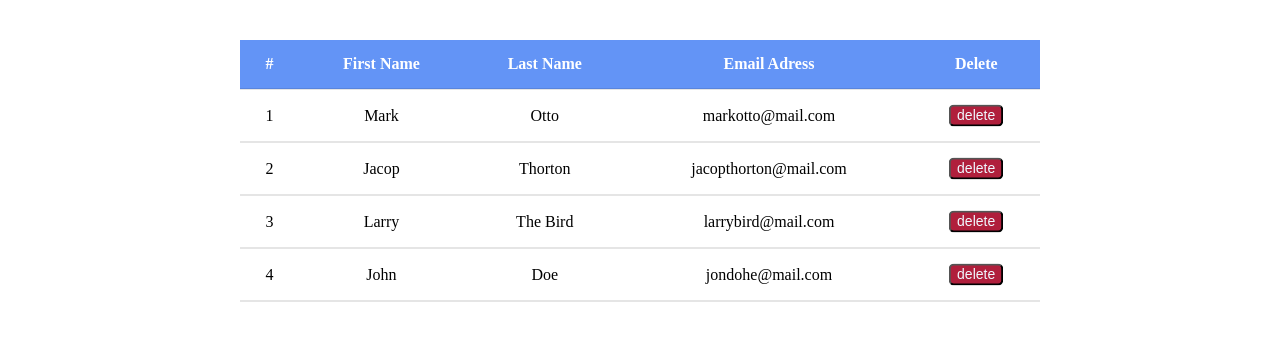
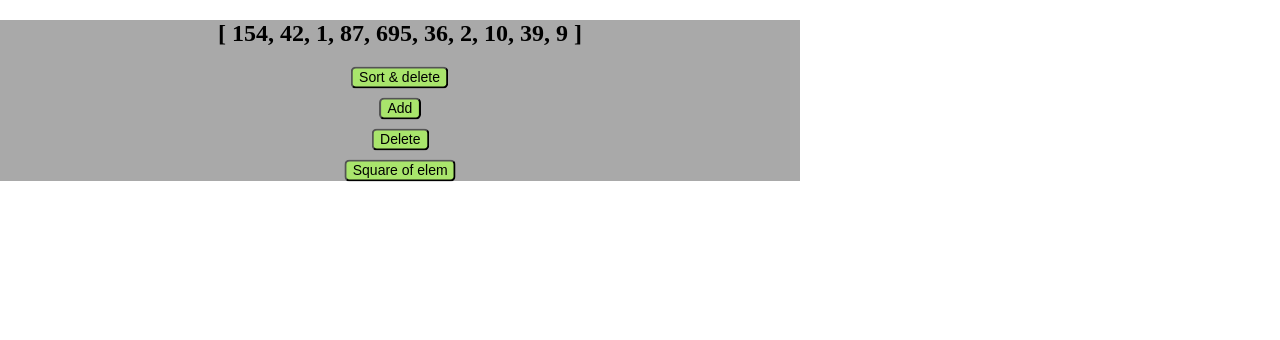
Before and after one commit to BrownEdgar/React_DESEMBER, a React (Vite) app: page / in a window 1280 px wide. Shown: the top 340 px of the page. Built offline with nearby package versions, Linux system fonts and the light colour scheme.

Commit message:
my homeworck

```diff
--- /dev/null
+++ b/src/components/homeworck/App.jsx
@@ -0,0 +1,21 @@
+import "./App.scss"
+import { useReducer, useState } from "react"
+import { intialState, reducer } from "./reducero"
+function App() {
+    const [state, dispatch] = useReducer(reducer, intialState)
+    const [count,setCount] = useState(0)
+    return (
+        <div className='App'>
+            <h2 className="App__h2">{JSON.stringify(state, null, 2)}</h2>
+            <div className="App__buttons">
+                <button className="App__button" onClick={() => dispatch({ type: "sort" })} >Sort & delete</button>
+                <button className="App__button" onClick={() => dispatch({ type: "add",payload:{n:15,} })} >Add</button>
+                <button className="App__button" onClick={() => dispatch({ type: "delete"})} >Delete</button>
+                <button className="App__button" onClick={() => dispatch({ type: "square"})} >Square of elem</button>
+            </div>
+
+        </div>
+    )
+}
+
+export default App
--- /dev/null
+++ b/src/components/homeworck/App.scss
@@ -0,0 +1,28 @@
+.App{
+  width: 800px ;
+  margin : 50 px auto ;
+  background-color: darkgray;
+  color: rgb(40, 36, 36);
+  text-align:center ;
+  &__buttons{
+    display: flex;
+  flex-direction: column;
+  align-items: center;
+  gap: 10px;
+  }
+&__button{
+    background-color: rgb(169, 229, 108);
+    border-radius: 5px;
+    color: black;
+    cursor: pointer;
+    transform: scale(1.05);
+
+   }
+   button:active{
+    transform: scale(0.93);
+    box-shadow: 0 1px 2px rgba(0, 0, 0, 0.3);
+   }
+   &__h2{
+     color:black ;
+   }
+}
--- /dev/null
+++ b/src/components/homeworck/reducero.js
@@ -0,0 +1,36 @@
+export const intialState = [154, 42, 1, 87, 695, 36, 2, 10, 39, 9]
+export const reducer = (state,action)=>{
+   switch(action.type){
+    case"sort": return sortItem(state)
+    case"add": return addItem(state,action.payload.n)
+    case"delete": return deletNum(state)
+    case"square": return squareElem(state)
+    default :  return state
+   }
+}
+ const sortItem=(state)=>{
+    // - կսորտավորի զանգվածը  և կջնջի ամենամեծ 3 թվերը այդ զանգվածից։
+    return state.toSorted((a,b) => a - b).slice(0,-3)
+
+}
+
+const addItem = (state,payload)=>{
+// - կավելացնի նոր թիվ, որը պետք է փոխանցել payload-ի միջոցով,բայց եթե այդ թիվը արդեն կա զանգվածի մեջ պետք է սչինչ չանել:
+ if(state.includes(payload)){
+    return state;
+ }
+ return [...state,payload];
+}
+
+const deletNum =(state)=>{
+    // կջնջի զանգվածի մեջից ամենափոքր թիվը,
+   const min = Math.min(...state)
+   const index = state.indexOf(min)
+   return state.filter((_,idx)=> idx !== index)
+
+}
+
+const squareElem = (state)=>{
+    // - զանգվածի բոլոր էլեմենտը բարձրացնում է քառակուսի
+    return state.map((elem)=>elem ** 2)
+}
--- /dev/null
+++ b/src/components/useReducer/App.jsx
@@ -0,0 +1,26 @@
+import { useReducer } from "react"
+import { intialState, reducer } from "./reducer"
+
+
+
+    function App() {
+        const [state, dispatch] = useReducer(reducer, intialState)
+        return (
+            <div className="App">
+                <div className="App__buttons">
+                    <h2>{JSON.stringify(state, null, 2)}</h2>
+
+                    <button onClick={() => dispatch({ type: "push" })} >push</button>
+                    <button onClick={() => dispatch({ type: "uniq" })} >uniq</button>
+                    <button onClick={() => dispatch({ type: "sort" })} >sort</button>
+                    <button onClick={() => dispatch({ type: "delete" })} >delete</button>
+                    <button onClick={() => dispatch({ type: "one",payload:{n:1} })} >one</button>
+
+                </div>
+
+
+            </div>
+        )
+    }
+
+export default App
--- a/src/main.jsx
+++ b/src/main.jsx
@@ -1,5 +1,5 @@
 import { createRoot } from 'react-dom/client'
 import './index.css'
-import App from './Task1/App'
+import App from './components/homeworck/App'
 
 createRoot(document.getElementById('root')).render(<App />)
```
Also changed, not shown: src/components/useReducer/reducer.js (added, +36 -0 lines), src/components/useReducer/App.scss (added).
